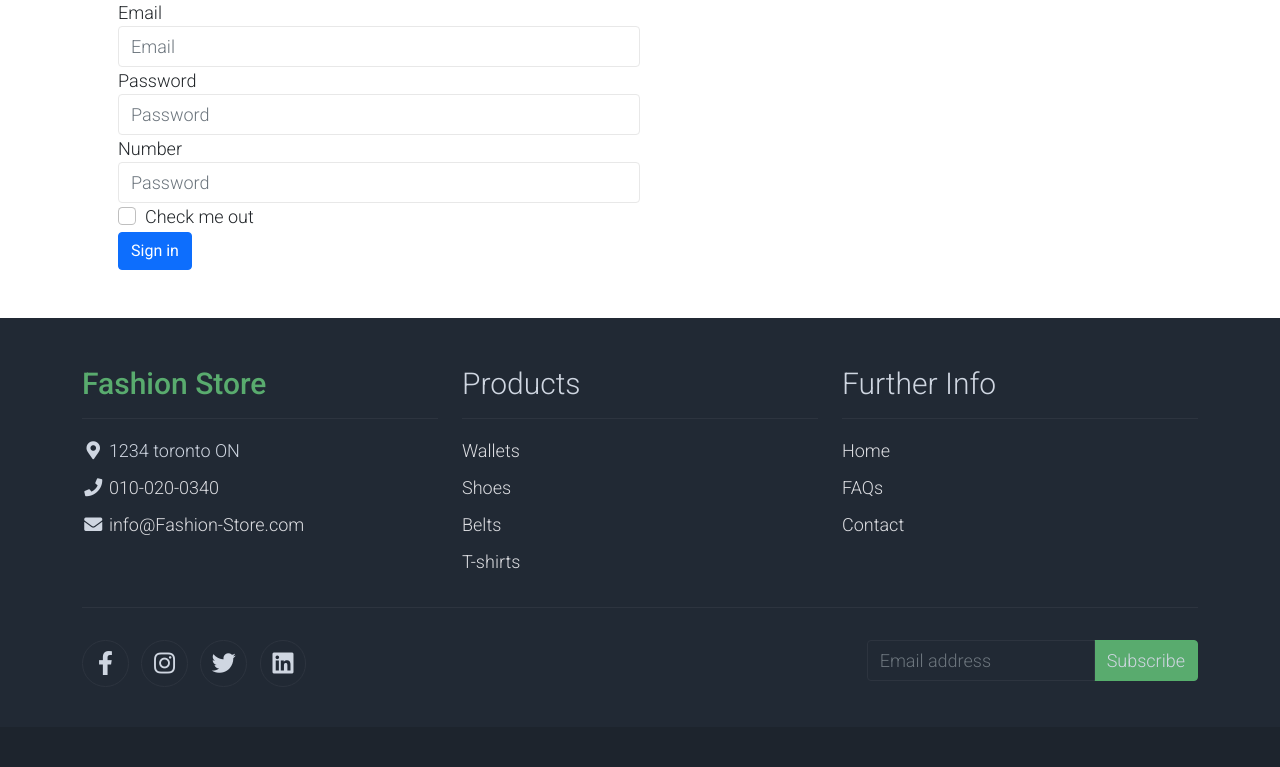
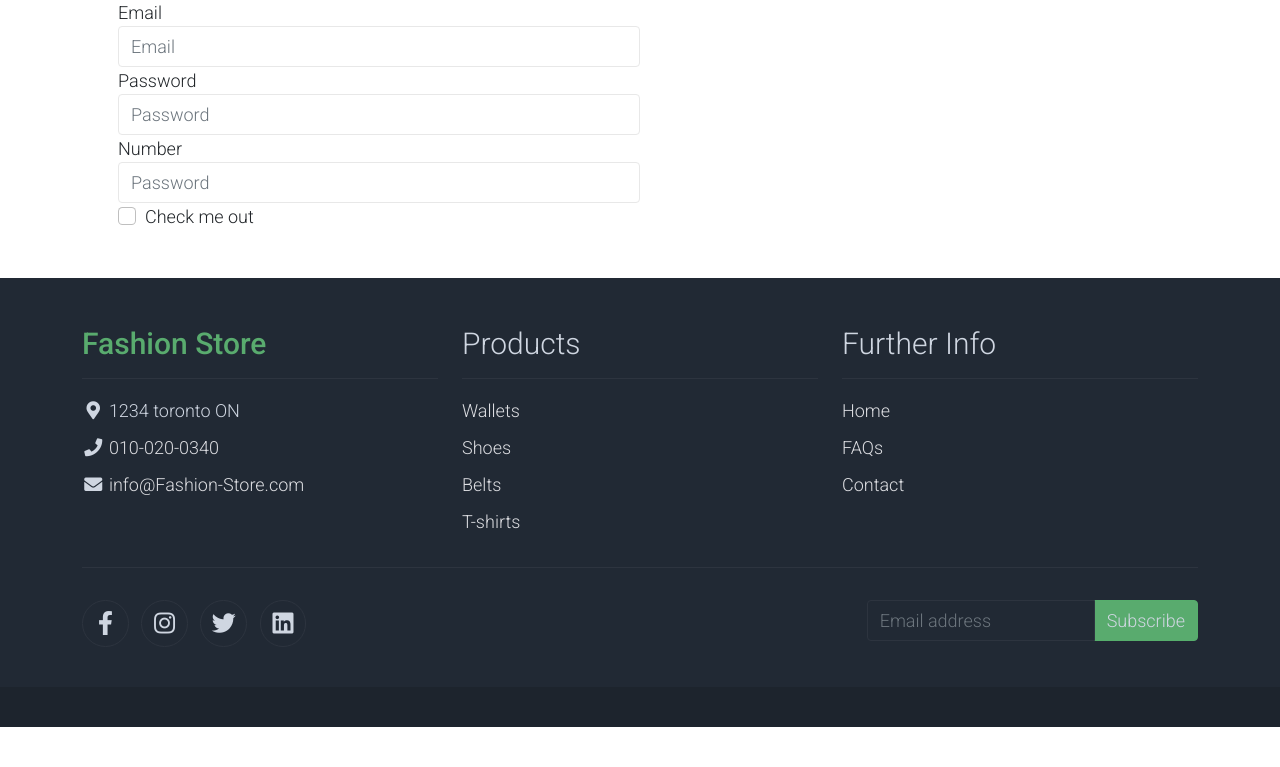
Before and after one commit to SindhujaNaluvala/fashionStore, a Flask app: page /register in a window 1280 px wide. Shown: the part 187-954 px from the top of the page. After the commit the page ends 914 px from the top, so only its background shows below. Run offline with Flask 2, Linux system fonts and the light colour scheme; parts of the project's set-up code (start-up, migrations or seed data) failed here and were passed over; some libraries are stand-ins or nearby versions.

Commit message:
register submit

```diff
--- a/templates/register.html
+++ b/templates/register.html
@@ -26,7 +26,6 @@
                     </label>
                   </div>
                 </div>
-                <button type="submit" class="btn btn-primary">Sign in</button>
               </form>
             </div>
   </div>
```
